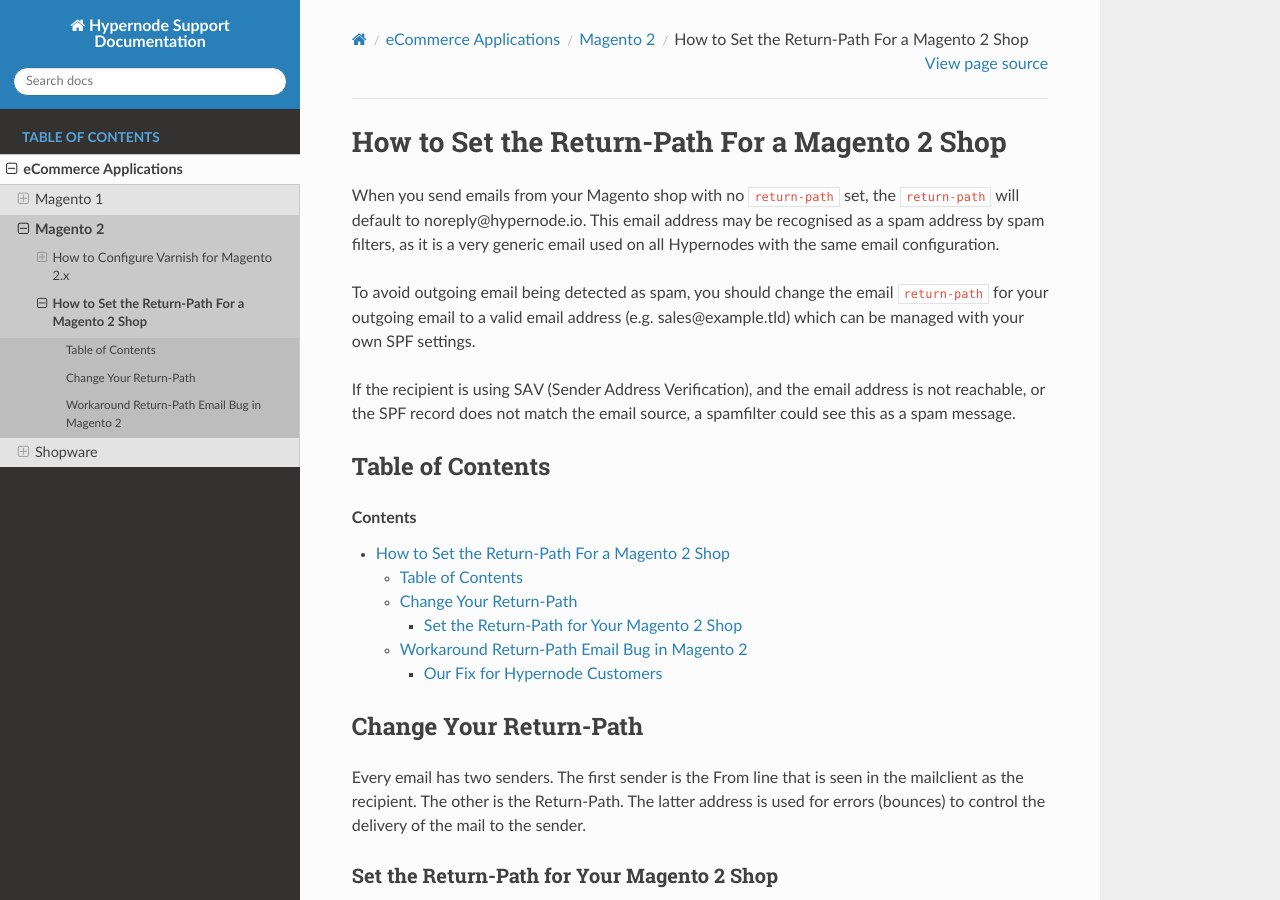
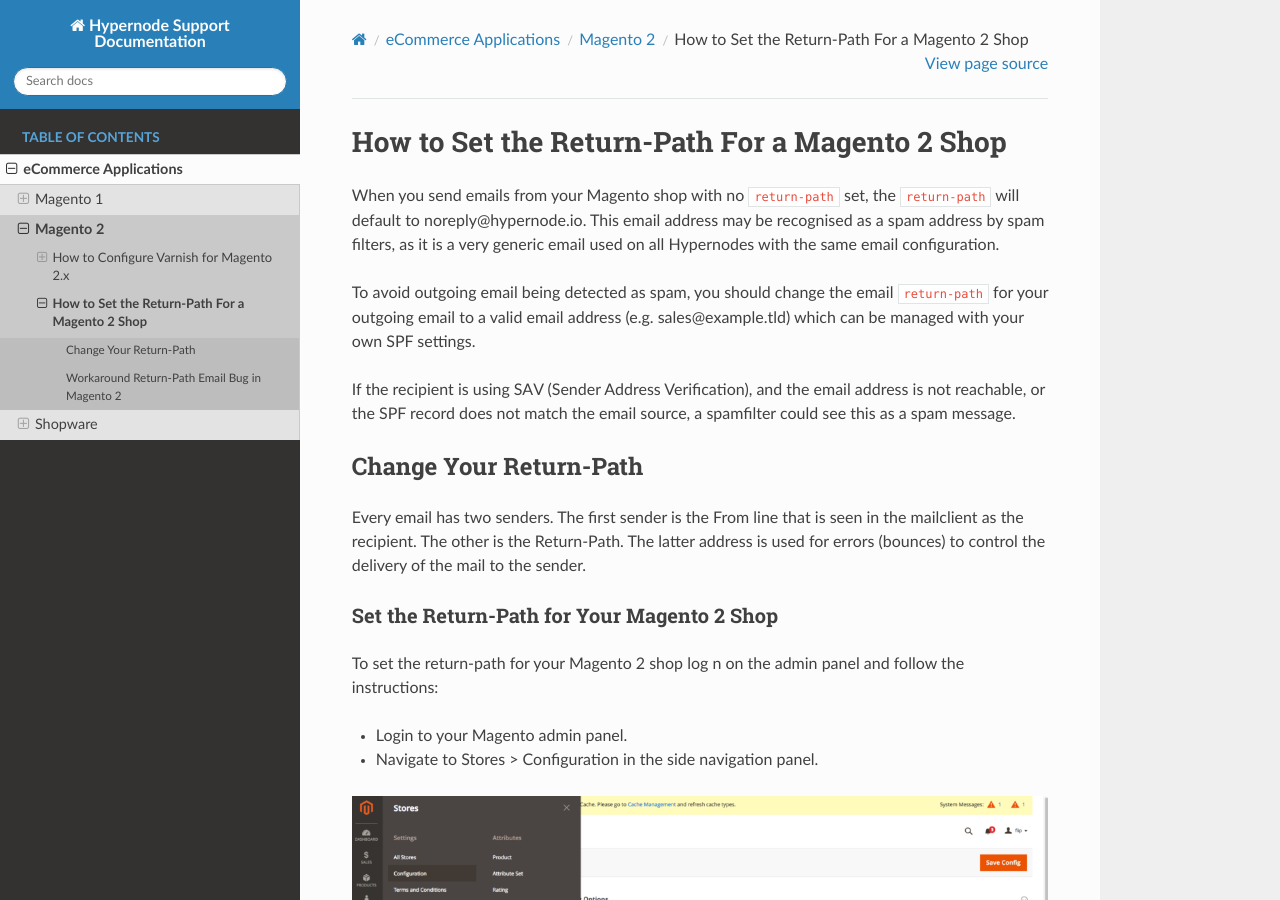
Before and after one commit to ByteInternet/hypernode-docs-next, a Sphinx documentation site: the page built from docs/ecommerce-applications/magento-2/how-to-set-the-return-path-for-a-magento-2-shop.md, in a window 1280 px wide and 900 px high. Built offline with Sphinx 7.4.7 and the Read the Docs theme 2.0.0, drawn with Linux system fonts in a browser that asks for light colours.

Commit message:
Update docs

````diff
--- a/docs/ecommerce-applications/magento-2/how-to-set-the-return-path-for-a-magento-2-shop.md
+++ b/docs/ecommerce-applications/magento-2/how-to-set-the-return-path-for-a-magento-2-shop.md
@@ -6,12 +6,6 @@ When you send emails from your Magento shop with no `return-path` set, the `retu
 To avoid outgoing email being detected as spam, you should change the email `return-path` for your outgoing email to a valid email address (e.g. sales@example.tld) which can be managed with your own SPF settings.
 
 If the recipient is using SAV (Sender Address Verification), and the email address is not reachable, or the SPF record does not match the email source, a spamfilter could see this as a spam message.
-
-## Table of Contents
-```{contents}
-:depth: 3
-:backlinks: none
-```
 
 Change Your Return-Path
 -----------------------
````
Also changed, not shown: docs/ecommerce-applications/magento-1/how-to-create-a-sitemap-xml-for-magento-1-x.md (+0 -6 lines), docs/ecommerce-applications/magento-2/how-to-configure-varnish-for-magento-2-x.md (+0 -6 lines), docs/ecommerce-applications/shopware-6/how-to-configure-varnish-for-shopware-6.md (+0 -6 lines).
